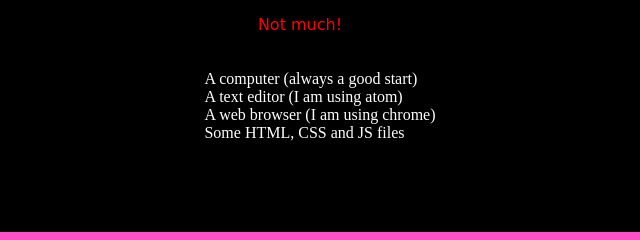
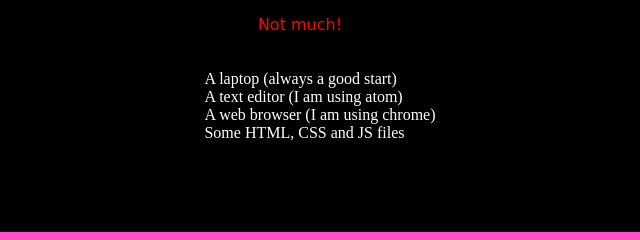
Before and after one commit to barahslake/Coding_Course, a plain HTML site: page index.html in a window 1280 px wide. Shown: the part 1190-1430 px from the top of the page, 348-988 px from the left. Drawn offline with Linux system fonts and the light colour scheme.

Commit message:
Changed to laptop

```diff
--- a/index.html
+++ b/index.html
@@ -34,7 +34,7 @@ Everyone should learn to code, here are some pretty good reasons why...
 
 <p>Not much!</p>
 <ul>
-  <li>A computer (always a good start)</li>
+  <li>A laptop (always a good start)</li>
   <li>A text editor (I am using atom)</li>
   <li>A web browser (I am using chrome)</li>
   <li>Some HTML, CSS and JS files</li>
```
